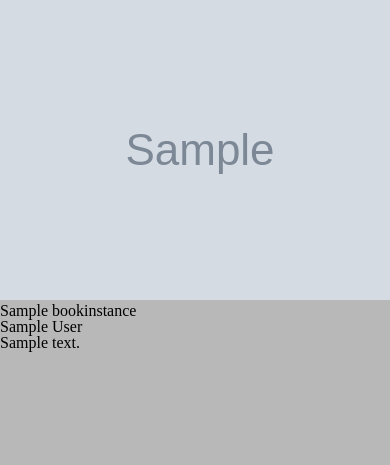
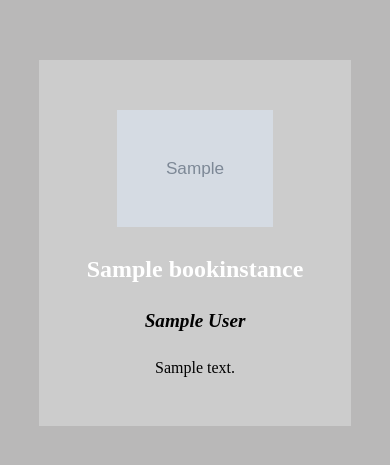
Before and after one commit to bayan-alkhatib/book_app, a Node server app: template views/searches/show.ejs in a window 390 px wide; the page is wider, and only the part inside the window is pictured. Shown: the part 190-655 px from the top of that part. Run offline with Node 20, Linux system fonts and the light colour scheme; the template is opened without the code that fills it: most values are stand-ins (such as "Sample title", 1, 10 or a date in 2020); grey boxes marked "Sample" are stand-in pictures.

Commit message:
complete lab 11

```diff
--- a/public/styles/layout.css
+++ b/public/styles/layout.css
@@ -1,10 +1,10 @@
+@media (max-width:450px){
 header{
     width: 100%;
 }
 footer {
     padding:40px 0;
     width: 100%;
-    background-color: rgb(2, 2, 2);
 }
 
 main {
@@ -28,6 +28,7 @@ input[type=text]{
     height: 15vh;
     width:99.25%;
     font-size:20px ;
+    border-radius:10px ;
 
 }
 
@@ -36,7 +37,7 @@ input[type=text]{
     display: flex;
     align-items: center;
     justify-content: left;
-    text-align: left;
+    border-radius:10px ;
 }
 
 button{
@@ -45,9 +46,8 @@ button{
     flex-direction: column;
     justify-content: center;
     align-items: center;
-    background-color: black;
-    color: white;
     font-size:20px ;
+    border-radius:10px ;
 }
 
 br {
@@ -57,12 +57,54 @@ br {
 }
 
 label{
-    width:12%;
     font-size: 25px;
     margin-left:20px ;
+
 }
 
 input[type=radio]{
-  margin-left:0px;
-  width: 87%;
+  margin-left:25px;
 }
+
+#title{
+    margin-left:45px;
+}
+
+section{
+    width:80%;
+    margin: 60px auto;
+    display: flex;
+    flex-direction: column;
+    justify-content: center;
+    align-items: center;
+}
+
+section *{
+    margin:15px 20px;
+}
+
+section img {
+    width: 50%;
+    height:60% ;
+    margin-top:50px ;
+}
+
+section h1{
+    font-weight: bold;
+    font-size: x-large;
+    text-align: center;
+}
+
+section h2{
+    font-style: italic;
+    font-weight: bolder;
+    font-size:larger;
+    text-align: center;
+}
+
+section p{
+    margin-bottom:50px ;
+    text-align: center;
+}
+
+}
--- a/public/styles/modules.css
+++ b/public/styles/modules.css
@@ -23,3 +23,20 @@ header div{
 .searchT, .searchA{
     background-color: rgb(206, 197, 197);
 }
+
+section h1{
+    color: white;
+}
+
+section{
+    background-color:rgb(204, 204, 204) ;
+}
+
+button{
+    background-color: black;
+    color: white;
+}
+
+footer {
+    background-color: rgb(2, 2, 2);
+}
--- a/server.js
+++ b/server.js
@@ -22,7 +22,6 @@ function booksSearchHand (req,res){
     .then(booksData=>{
       let volumeInfoArr=booksData.body;
       let newBookInstance= volumeInfoArr.items.map(element=>{
-        console.log (new BOOKS(element));
         return new BOOKS(element);
       });
       res.render('searches/show',{bookinstance:newBookInstance});
--- a/views/pages/index.ejs
+++ b/views/pages/index.ejs
@@ -9,7 +9,11 @@
 </head>
 <body>
     <header>
-       Best Books!
+        <nav>
+            Best Books!
+        </nav>
+        <div>
+        </div>
     </header>
 </body>
 </html>
--- a/views/searches/show.ejs
+++ b/views/searches/show.ejs
@@ -18,14 +18,16 @@
 
     </header>
     <main>
-        <div>
+
             <% bookinstance.forEach(element=>{%>
+        <section>
             <img src= "<%= element.image_url %> " alt="">
             <h1> <%= element.title %></h1>
-            <h2> <%= element.author %> </h2>
+            <h2><%= element.author %>  </h2>
             <p>  <%= element.descripition %> </p>
+        </section>
         <% }) %>
-            </div>
+
     </main>
 </body>
 </html>
```
